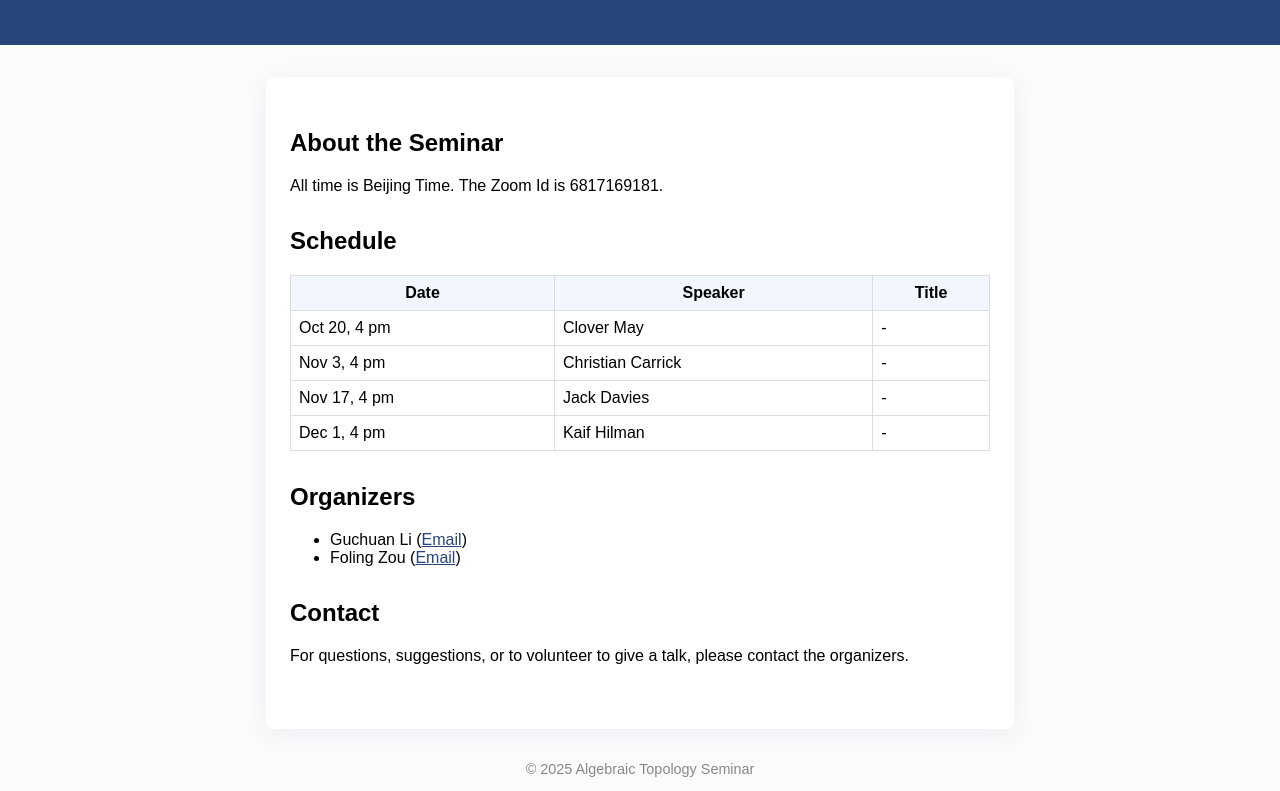
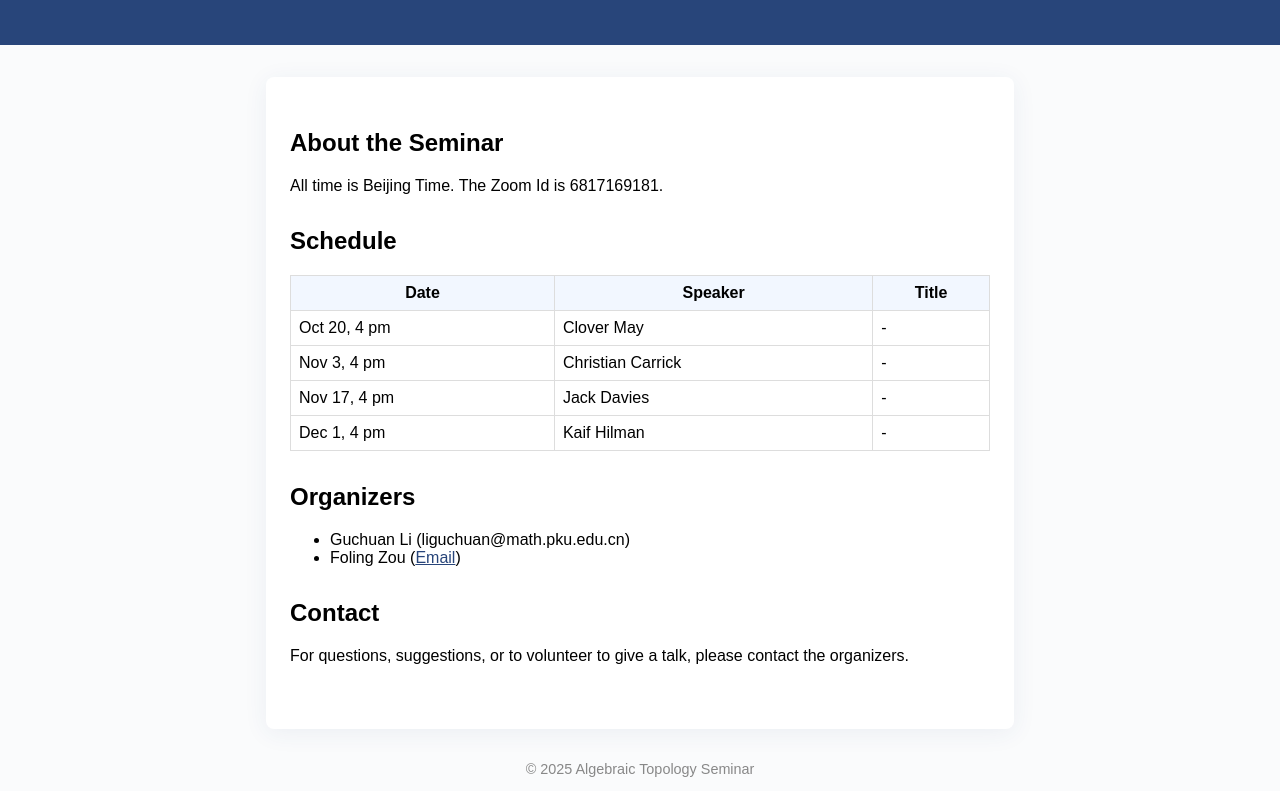
Before and after one commit to pkuhomotopy/pkuhomotopy.github.io, a plain HTML site: page index.html in a window 1280 px wide. Shown: the part 111-902 px from the top of the page. Drawn offline with Linux system fonts and the light colour scheme.

Commit message:
Update index.html

```diff
--- a/index.html
+++ b/index.html
@@ -68,7 +68,7 @@
     <section>
       <h2>Organizers</h2>
       <ul>
-        <li>Guchuan Li (<a href="mailto:liguchuan@math.pku.edu.cn">Email</a>)</li>
+        <li>Guchuan Li (liguchuan@math.pku.edu.cn)</li>
         <li>Foling Zou (<a href="mailto:zoufoling@outlook.com">Email</a>)</li>
         <!-- Add more organizers here -->
       </ul>
```
